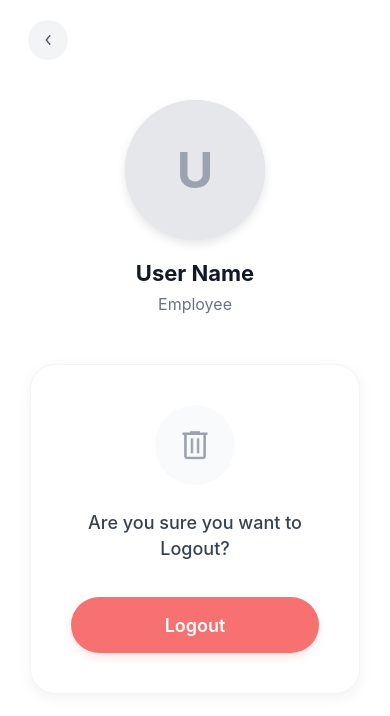
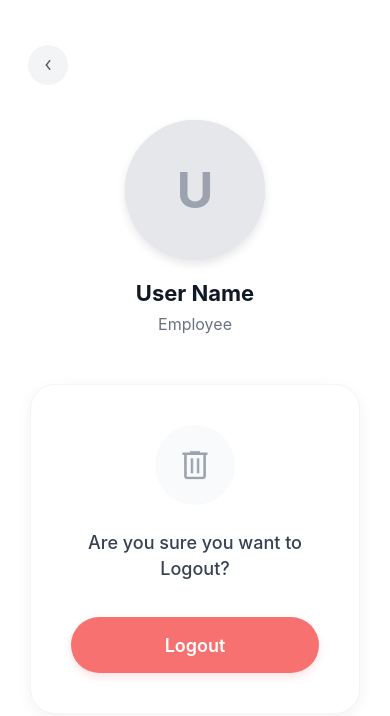
Before and after one commit to slytherin8/slyth, a React Native app in the folder slyth-app/: screen /EmployeeLogout in a window 390 px wide. Shown: the top 716 px of the page. Built offline with nearby package versions, Linux system fonts and the light colour scheme; no server answers.

Commit message:
feat: Initialize Slyth application with client and server setup, user authentication, chat, and workspace features.

```diff
--- a/slyth-app/src/screens/EmployeeLogoutScreen.js
+++ b/slyth-app/src/screens/EmployeeLogoutScreen.js
@@ -105,7 +105,8 @@ const styles = StyleSheet.create({
         alignItems: "center",
     },
     header: {
-        height: 80,
+        height: 100,
+        paddingTop: 30,
         paddingHorizontal: 20,
         justifyContent: "center",
     },
```
